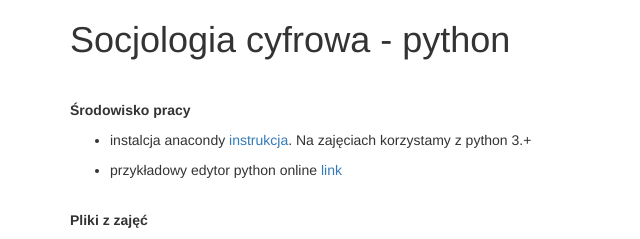
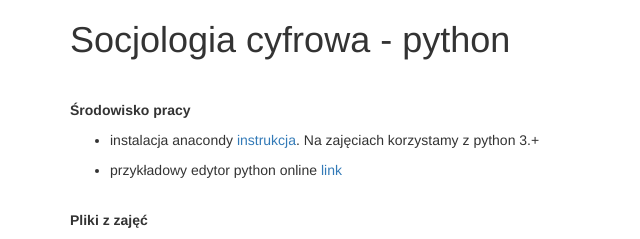
Before and after one commit to sgorka/sgorka.github.io, a plain HTML site: page socjologia.html in a window 1280 px wide. Shown: the top 239 px of the page, 0-640 px from the left. Drawn offline with nearby package versions, Linux system fonts and the light colour scheme.

Commit message:
FIx typo

```diff
--- a/socjologia.html
+++ b/socjologia.html
@@ -29,7 +29,7 @@
 			<div class="col-md-12">
 				<p><strong>Środowisko pracy</strong></p>
 				<ul>
-					<li><p>instalcja anacondy <a href="http://www.oprojektowaniu.pl/instalacja-pythona.pdf">instrukcja</a>.
+					<li><p>instalacja anacondy <a href="http://www.oprojektowaniu.pl/instalacja-pythona.pdf">instrukcja</a>.
 					<span class="smaller">Na zajęciach korzystamy z python 3.+</span></p></li>
 				<li><p>przykładowy edytor python online <a href="https://repl.it/repls/LiveWarpedMalware">link</a></p></li>
 				</ul>
```
